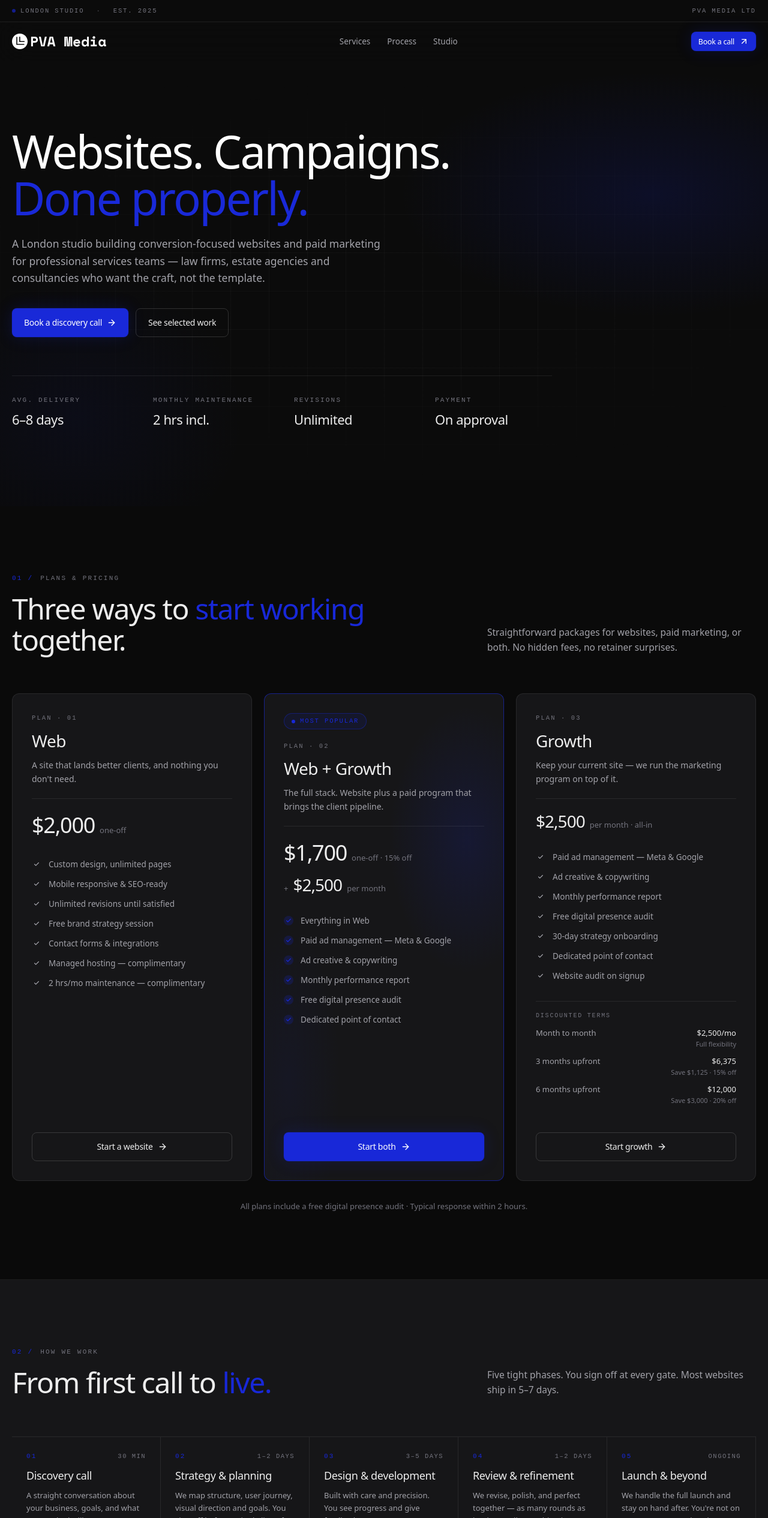
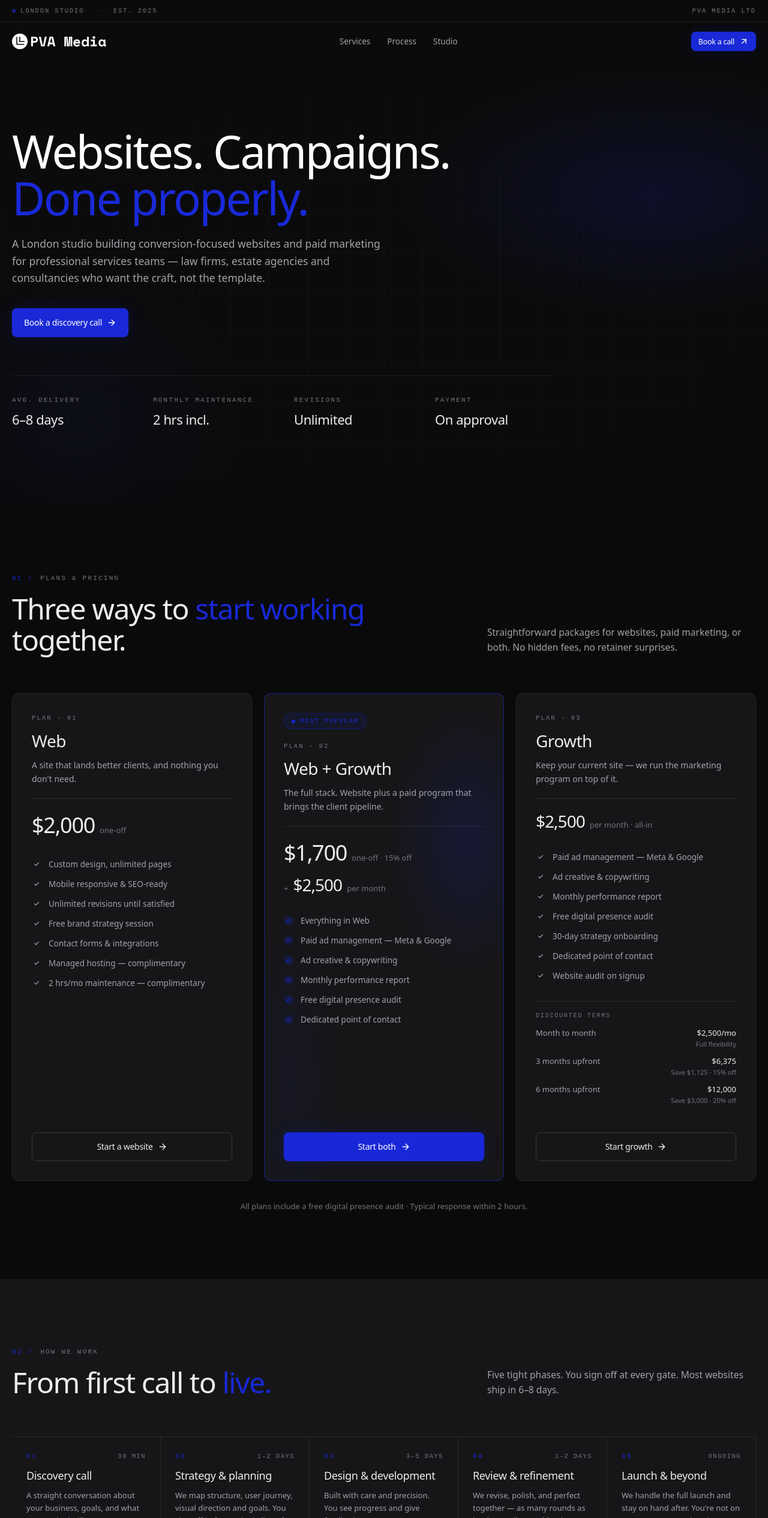
Before and after one commit to shahrukhtirmizi-del/pvamedia-website-v2, a Next.js app: page / in a window 1280 px wide. Shown: the top 2531 px of the page at 60% size. Built offline with nearby package versions, Linux system fonts and the light colour scheme.

Commit message:
Update page.tsx

```diff
--- a/app/page.tsx
+++ b/app/page.tsx
@@ -39,9 +39,6 @@ export default function Home() {
                     </Link>
                   </Button>
                 </Magnetic>
-                <Button asChild size="lg" variant="ghost">
-                  <Link href="/work">See selected work</Link>
-                </Button>
               </div>
             </Reveal>
             <Reveal delay={0.3}>
@@ -130,7 +127,7 @@ export default function Home() {
                 From first call to <span className="text-accent">live.</span>
               </>
             }
-            sub="Five tight phases. You sign off at every gate. Most websites ship in 5–7 days."
+            sub="Five tight phases. You sign off at every gate. Most websites ship in 6–8 days."
           />
           <div className="grid grid-cols-1 md:grid-cols-2 lg:grid-cols-5 gap-0 border-t border-white/8">
             {PROCESS.map((p, i) => (
```
